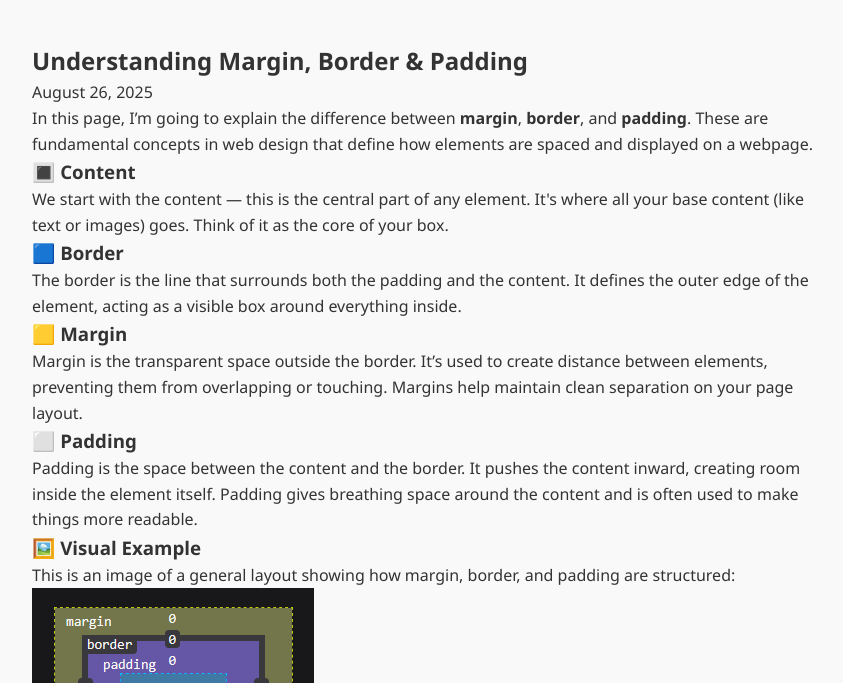
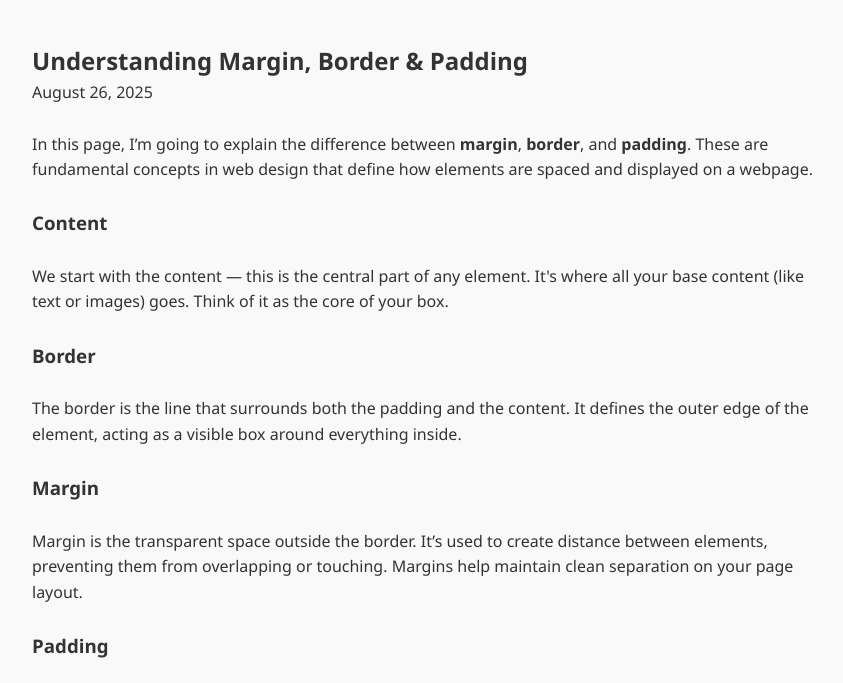
Before and after one commit to Dylan-Watt/dylan-watt.github.io, a plain HTML site: page border-padding.html in a window 1280 px wide. Shown: the part 82-765 px from the top of the page, without its empty margins (208-1051 px from the left). Drawn offline with Linux system fonts and the light colour scheme.

```diff
--- a/border-padding.html
+++ b/border-padding.html
@@ -14,24 +14,24 @@
 
   <main>
     <h2>Understanding Margin, Border & Padding</h2>
-    <p class="date">August 26, 2025</p>
+    <p class="date">August 26, 2025</p><br>
 
-    <p>In this page, I’m going to explain the difference between <strong>margin</strong>, <strong>border</strong>, and <strong>padding</strong>. These are fundamental concepts in web design that define how elements are spaced and displayed on a webpage.</p>
+    <p>In this page, I’m going to explain the difference between <strong>margin</strong>, <strong>border</strong>, and <strong>padding</strong>. These are fundamental concepts in web design that define how elements are spaced and displayed on a webpage.</p><br>
 
-    <h3>🔳 Content</h3>
-    <p>We start with the content — this is the central part of any element. It's where all your base content (like text or images) goes. Think of it as the core of your box.</p>
+    <h3>Content</h3><br>
+    <p>We start with the content — this is the central part of any element. It's where all your base content (like text or images) goes. Think of it as the core of your box.</p><br>
 
-    <h3>🟦 Border</h3>
-    <p>The border is the line that surrounds both the padding and the content. It defines the outer edge of the element, acting as a visible box around everything inside.</p>
+    <h3>Border</h3><br>
+    <p>The border is the line that surrounds both the padding and the content. It defines the outer edge of the element, acting as a visible box around everything inside.</p><br>
 
-    <h3>🟨 Margin</h3>
-    <p>Margin is the transparent space outside the border. It’s used to create distance between elements, preventing them from overlapping or touching. Margins help maintain clean separation on your page layout.</p>
+    <h3>Margin</h3><br>
+    <p>Margin is the transparent space outside the border. It’s used to create distance between elements, preventing them from overlapping or touching. Margins help maintain clean separation on your page layout.</p><br>
 
-    <h3>⬜ Padding</h3>
-    <p>Padding is the space between the content and the border. It pushes the content inward, creating room inside the element itself. Padding gives breathing space around the content and is often used to make things more readable.</p>
+    <h3>Padding</h3><br>
+    <p>Padding is the space between the content and the border. It pushes the content inward, creating room inside the element itself. Padding gives breathing space around the content and is often used to make things more readable.</p><br>
 
-    <h3>🖼️ Visual Example</h3>
-    <p>This is an image of a general layout showing how margin, border, and padding are structured:</p>
+    <h3>Visual Example</h3><br>
+    <p>This is an image of a general layout showing how margin, border, and padding are structured:</p><br>
     <img src="margin.png" alt="Box Model Diagram" class="section-img" />
 
   </main>
```
Also changed, not shown: index.html (+1 -0 lines), margin-padding-border.jpg (added), 1 other file.
